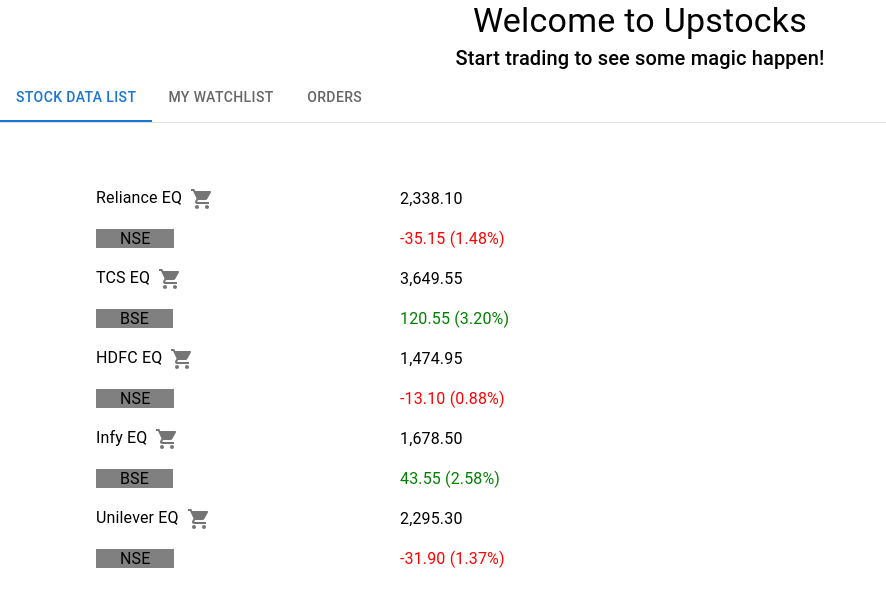
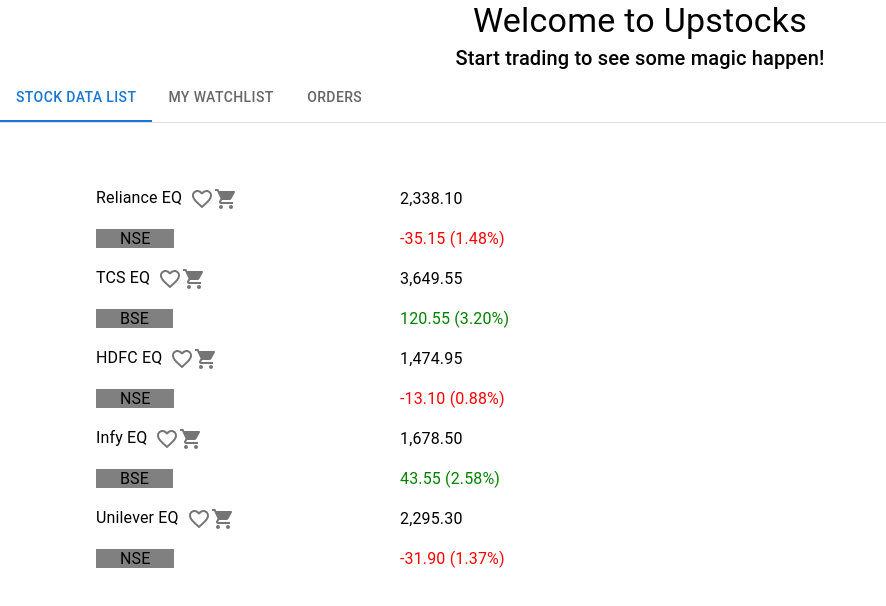
Before and after one commit to bakshiyogesh/Todo, a React (Create React App) app: page / in a window 1280 px wide. Shown: the top 606 px of the page, without its empty margins (0-886 px from the left). Built offline with nearby package versions, Linux system fonts and the light colour scheme.

Commit message:
icon position set.

```diff
--- a/src/Components/stockdata/stockData.jsx
+++ b/src/Components/stockdata/stockData.jsx
@@ -2,9 +2,12 @@
 import { Grid, Typography } from '@mui/material';
 import dummyData from '../../dummyData/data.js';
 import ShoppingCartIcon from '@mui/icons-material/ShoppingCart';
+import Rating from '@mui/material/Rating';
 import IconButton from '@mui/material/IconButton';
+import FavoriteBorderIcon from '@mui/icons-material/FavoriteBorder';
+import FavoriteIcon from '@mui/icons-material/Favorite';
 import { addStocks } from '../../app/slice/slice.js';
-import { useDispatch } from 'react-redux';
+import { useDispatch, useSelector } from 'react-redux';
 const StockData=()=>{
     const [hovered, setHovered] = React.useState(false);
 
@@ -16,6 +19,7 @@
     setHovered(false);
   };
   const dispatch=useDispatch();
+//   const dataSelect=useSelector((state)=>state.stocks.stockValue);
     return(
     <>
     <Grid  sx={{display:'flex',flexDirection:'row',p:3}}>
@@ -29,7 +33,7 @@
       cursor: "default"
       }
   }} component={'div'}>
-            <Typography variant='p' key={item.id}>{item.name}<IconButton onClick={()=>dispatch(addStocks(item))}><ShoppingCartIcon/></IconButton></Typography>
+            <Typography variant='p' key={item.id}>{item.name}<IconButton><FavoriteBorderIcon onClick={()=>dispatch(addStocks(item))}/><ShoppingCartIcon/></IconButton></Typography>
             </Grid>
             {}
             <Grid item>
```
